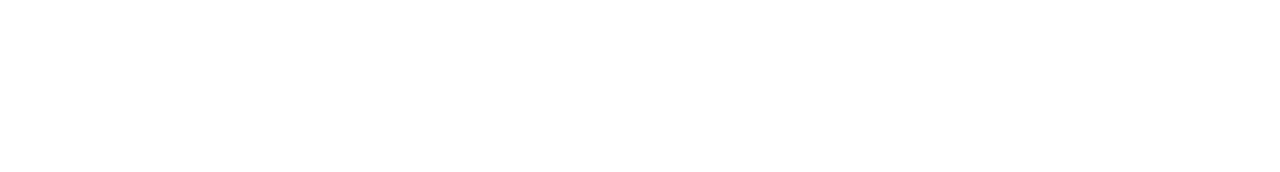
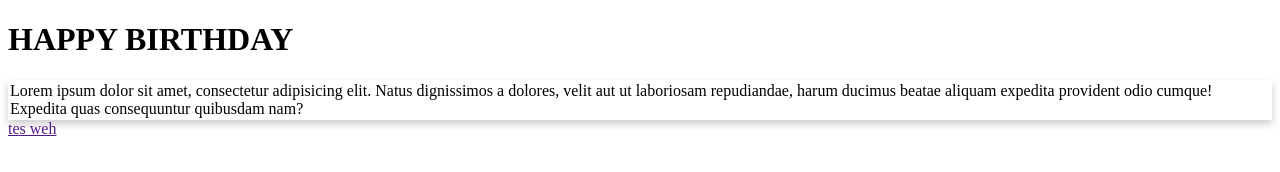
Before and after one commit to PythonicHoshiyomi/E120308, a plain HTML site: page index.html in a window 1280 px wide. Drawn offline with Linux system fonts and the light colour scheme.

Commit message:
commit weh

```diff
--- a/index.html
+++ b/index.html
@@ -3,9 +3,18 @@
 <head>
     <meta charset="UTF-8">
     <meta name="viewport" content="width=device-width, initial-scale=1.0">
+    <link rel="stylesheet" href="styles.css">
     <title>HAPPY BIRTHDAY!!!</title>
 </head>
 <body>
-
+    <header>
+        <h1>HAPPY BIRTHDAY</h1>
+    </header>
+    <div class="card">
+        <a>Lorem ipsum dolor sit amet, consectetur adipisicing elit. Natus dignissimos a dolores, velit aut ut laboriosam repudiandae, harum ducimus beatae aliquam expedita provident odio cumque! Expedita quas consequuntur quibusdam nam?</a>
+    </div>
+    <footer>
+        <a href="">tes weh</a>
+    </footer>
 </body>
 </html>
--- /dev/null
+++ b/styles.css
@@ -0,0 +1,6 @@
+.card {
+  /* Add shadows to create the "card" effect */
+  box-shadow: 0 4px 8px 0 rgba(0,0,0,0.2);
+  transition: 0.3s;
+  padding: 2px
+}
```
